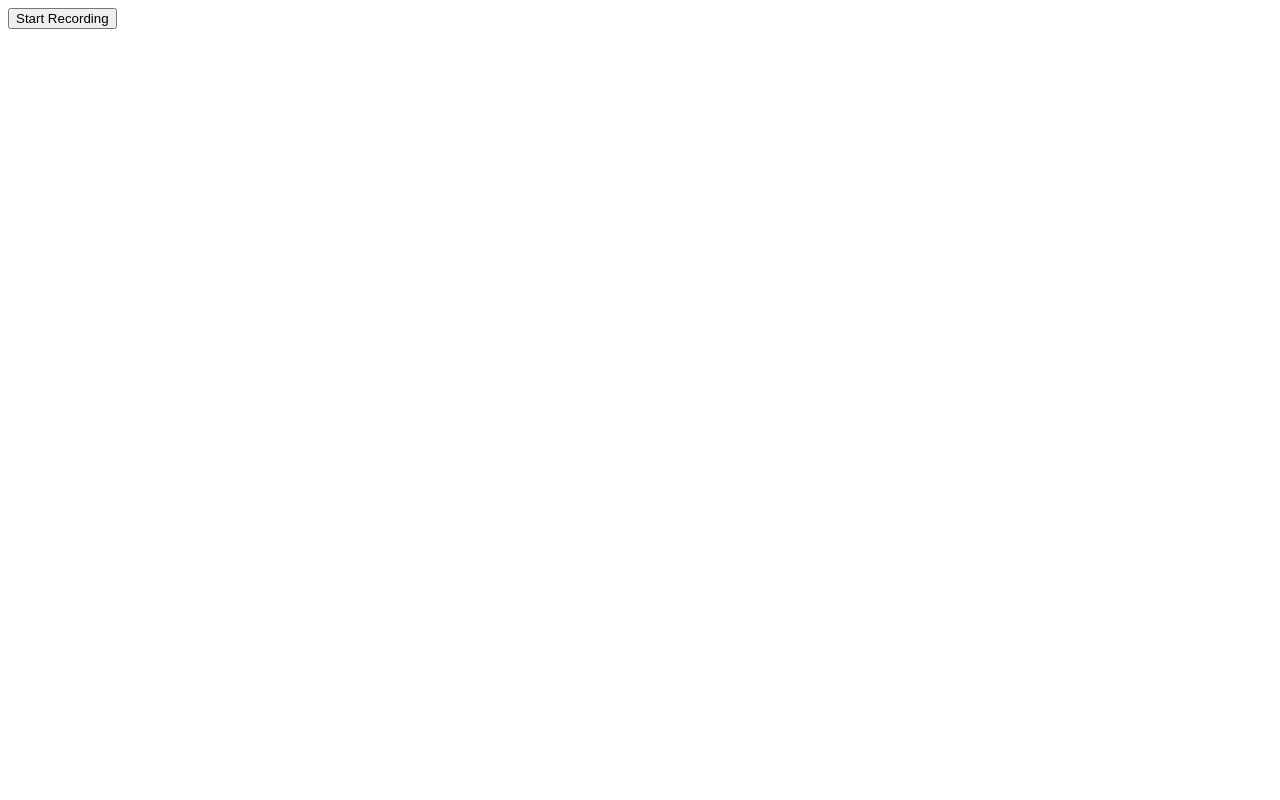
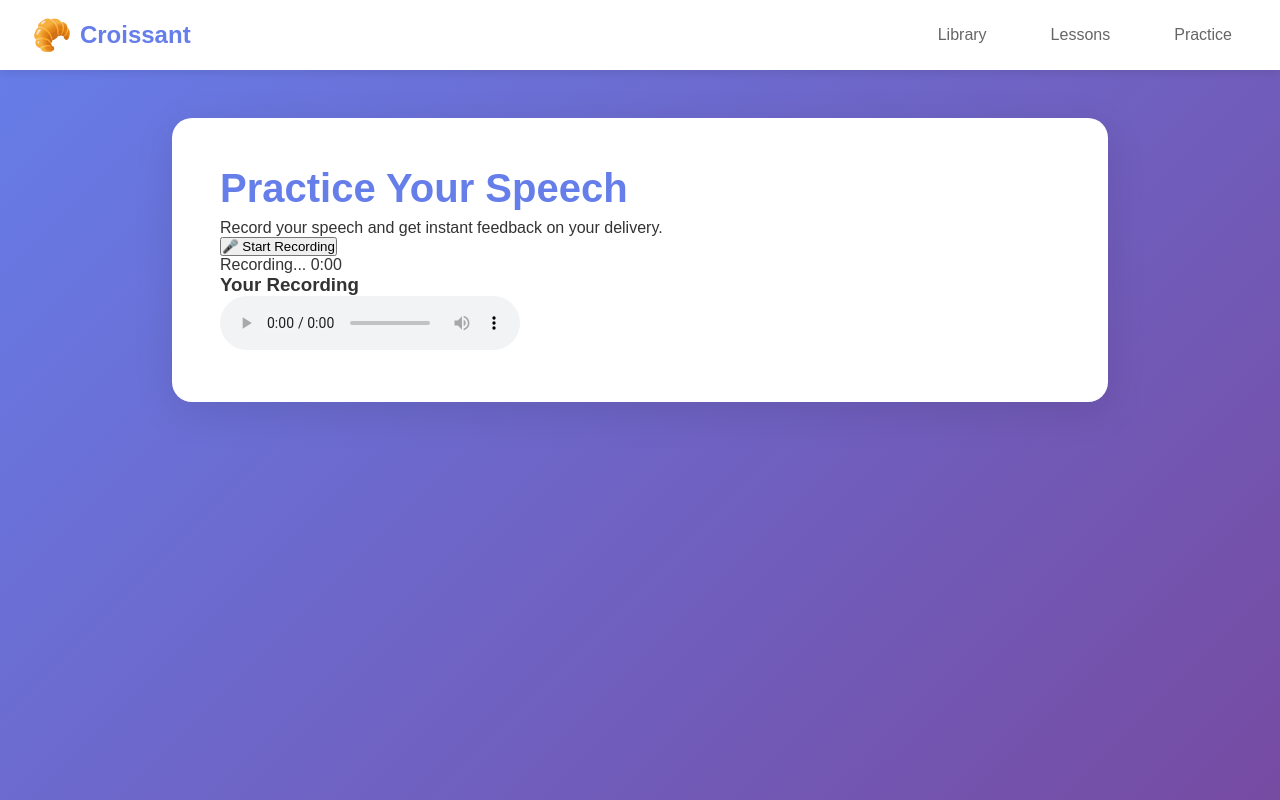
Before and after one commit to M3kko/public_speaking_app, a website: page index.html in a window 1280 px wide. Drawn offline with Linux system fonts and the light colour scheme.

Commit message:
started working on css a bit

```diff
--- a/index.html
+++ b/index.html
@@ -3,13 +3,54 @@
 <head>
     <meta charset="UTF-8">
     <meta name="viewport" content="width=device-width, initial-scale=1.0">
-    <title>Public Speaking Help</title>
+    <title>Croissant - Public Speaking Coach</title>
+    <link rel="stylesheet" href="style.css">
 </head>
 <body>
-    <button id="recording">Start Recording</button>
-    <audio id="audioPlayback" controls style="display: none;"></audio>
+    <nav class="navbar">
+        <div class="nav-brand">
+            <span class="croissant">🥐</span>
+            <span class="brand-name">Croissant</span>
+        </div>
+        <div class="nav-links">
+            <a href="#" class="nav-link" data-section="library">Library</a>
+            <a href="#" class="nav-link" data-section="lessons">Lessons</a>
+            <a href="#" class="nav-link" data-section="practice">Practice</a>
+        </div>
+    </nav>
+    <div class="container">
+        <div id="library-section" class="section hidden">
+            <h1>Video Library</h1>
+            <p>Coming soon: Watch curated public speaking examples and TED talks</p>
+        </div>
+        <div id="lessons-section" class="section hidden">
+            <h1>Your Lesson Plan</h1>
+            <p>Coming soon: Personalized learning path based on your progress</p>
+        </div>
 
+        <div id="Practice-section" class="section">
+            <h1>Practice Your Speech</h1>
+            <p>Record your speech and get instant feedback on your delivery.</p>
+            <div class="recording-area">
+                <button id="recording" class="record-button">
+                    <span class="record-icon">🎤</span>
+                    <span class="record-text">Start Recording</span>
+                </button>
 
+                <div id="recording-status" class="recording-status hidden">
+                    <span class="pulse-dot"></span>
+                    <span class="status-text">Recording...</span>
+                    <span id="timer" class="timer">0:00</span>
+                </div>
+            </div>
+
+            <div id="playback-area" class="playback-area hidden">
+                <h3>Your Recording</h3>
+                <audio id="audioPlayback" controls></audio>
+            </div>
+        </div>
+
+    </div>
     <script src="app.js"></script>
 </body>
 </html>
--- /dev/null
+++ b/style.css
@@ -0,0 +1,91 @@
+* {
+    margin: 0;
+    padding: 0;
+    box-sizing: border-box;
+}
+
+body {
+    font-family: 'iter', sans-serif;
+    background: linear-gradient(135deg, #667eea 0%, #764ba2 100%);
+    min-height: 100vh;
+    color: #333;
+}
+
+.navbar {
+    background: white;
+    padding: 1rem 2rem;
+    display: flex;
+    justify-content: space-between;
+    align-items: center;
+    box-shadow: 0 2px 10px rgba(0,0,0,0.1);
+}
+
+.nav-brand {
+    display: flex;
+    align-items: center;
+    gap: 0.5rem;
+    font-size: 1.5rem;
+    font-weight: bold;
+    color: #667eea;
+}
+
+.croissant {
+    font-size: 2rem;
+}
+
+.nav-links {
+    display: flex;
+    gap: 2rem;
+}
+
+.nav-link {
+    text-decoration: none;
+    color: #666;
+    font-weight: 500;
+    padding: 0.5rem 1rem;
+    border-radius: 8px;
+    transition: all 0.3s ease;
+}
+
+.nav-link:hover {
+    background: #f0f0f0;
+    color: #667eea;
+}
+
+.nav-link.active {
+    background: #667eea;
+    color: white;
+}
+
+.container {
+    max-width: 1000px;
+    margin: 0 auto;
+    padding: 3rem 2rem;
+}
+
+.section {
+    background: white;
+    border-radius: 20px;
+    padding: 3rem;
+    box-shadow: 0 10px 40px rgba(0,0,0,0.1);
+}
+
+.section.hidden {
+    display: none;
+}
+
+.section h1 {
+    color: #667eea;
+    margin-bottom: 0.5rem;
+    font-size: 2.5rem;
+}
+
+.subtitle {
+    color: #666;
+    font-size: 1.1rem;
+    margin-bottom: 3rem;
+}
+
+.recording-area {
+
+}
```
